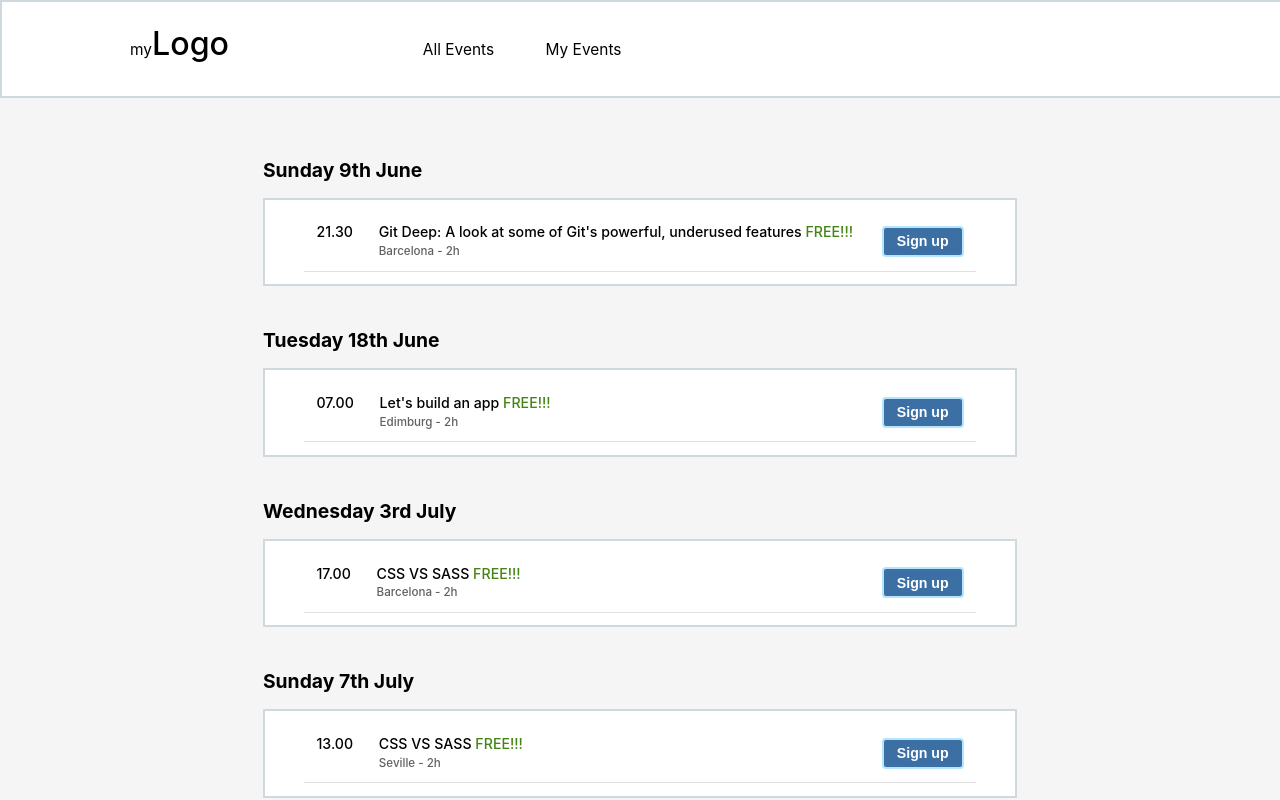
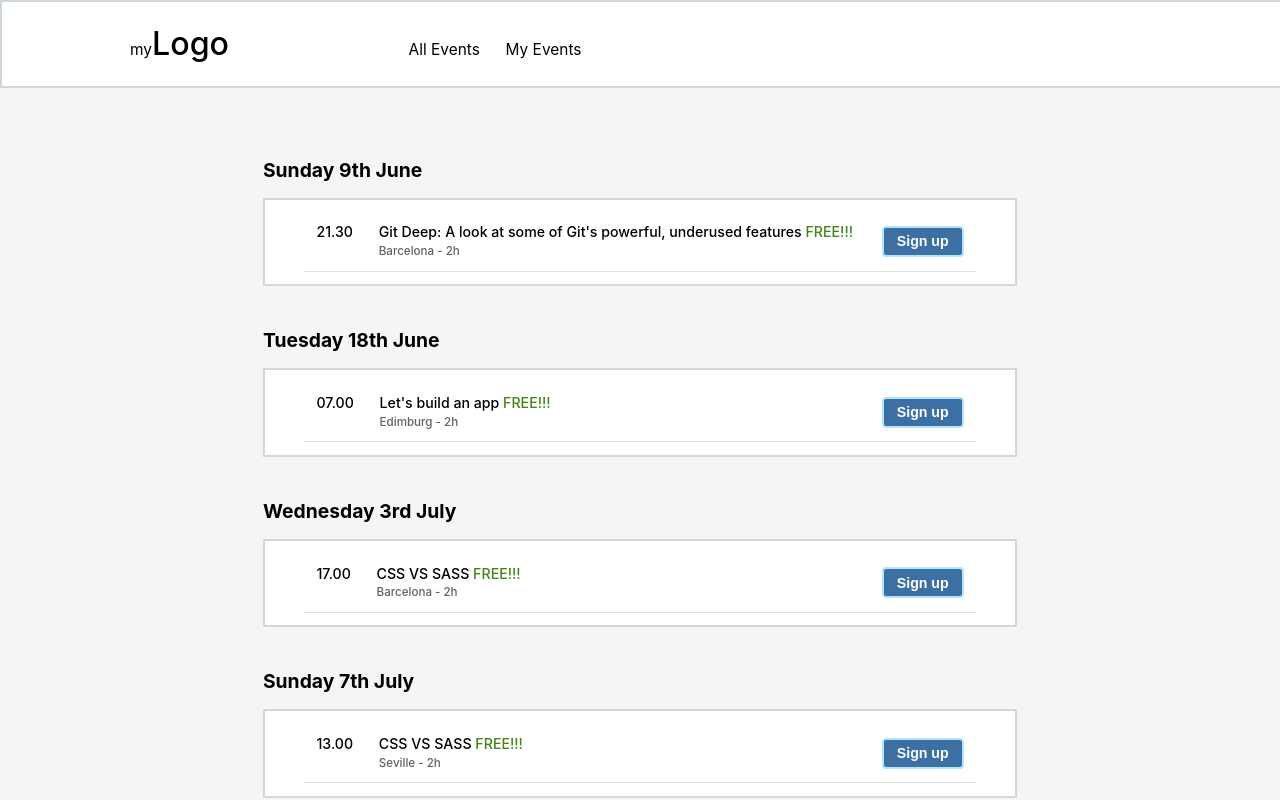
Before and after one commit to michalisKout/meetup-app, a React app: page /#/ in a window 1280 px wide. Shown: the top 800 px of the page. Built offline with nearby package versions, Linux system fonts and the light colour scheme; data requests are answered from the project's data file.

Commit message:
Adds navbar config. Adds navbar active NavLink.

```diff
--- /dev/null
+++ b/src/app/appConfig/appConfig.js
@@ -0,0 +1,12 @@
+export const NAVBAR_CONFIG = [
+  {
+    linkPath: '/events',
+    text: 'All Events',
+    cssClass: 'app-nav__link',
+  },
+  {
+    linkPath: '/myevents',
+    text: 'My Events',
+    cssClass: 'app-nav__link',
+  },
+];
--- a/src/app/components/presentational/header/Navbar.js
+++ b/src/app/components/presentational/header/Navbar.js
@@ -1,20 +1,26 @@
 /* eslint-disable jsx-a11y/anchor-is-valid */
 import React from 'react';
-import { Link } from 'react-router-dom';
+import { withRouter, NavLink } from 'react-router-dom';
+import PropTypes from 'prop-types';
+import { NAVBAR_CONFIG } from '../../../appConfig/appConfig';
 
 const Navbar = () => {
-  return (
-    <nav className="app-nav">
-      <ul>
-        <li>
-          <Link to="/events">All Events</Link>
-        </li>
-        <li>
-          <Link to="/myevents">My Events</Link>
-        </li>
-      </ul>
-    </nav>
-  );
+  const getNavLinks = NAVBAR_CONFIG.map(navLinkConfig => {
+    const { text, linkPath, cssClass } = navLinkConfig;
+    return (
+      <NavLink to={linkPath} className={cssClass} activeClassName="active">
+        {text}
+      </NavLink>
+    );
+  });
+
+  return <nav className="app-nav">{getNavLinks}</nav>;
 };
 
-export default Navbar;
+Navbar.propTypes = {
+  location: PropTypes.shape({
+    pathname: PropTypes.string.isRequired,
+  }).isRequired,
+};
+
+export default withRouter(props => <Navbar {...props} />);
--- a/src/assets/stylesheets/components/_header.scss
+++ b/src/assets/stylesheets/components/_header.scss
@@ -4,15 +4,11 @@
   width: 100vw;
   border: 2px solid $blue-grey;
 
-  nav.app-nav {
-    display: inline-block;
-    ul {
-      list-style-type: none;
-
-      li {
+  .app-nav {
     display: inline-block;
     padding: 2rem;
-        a {
+    &__link {
+      padding-left: 2rem;
       @include font-config($size: 1.2rem, $weight: 400);
       color: $primary-text-black;
       text-decoration: none;
@@ -21,7 +17,8 @@
         color: $deep-blue;
       }
     }
-      }
+    .active {
+      color: $deep-blue;
     }
   }
   &__logo {
```
Also changed, not shown: 2 other files (tests, documents, lock files or other folders). Lines whose indentation alone changed are shown as unchanged.
